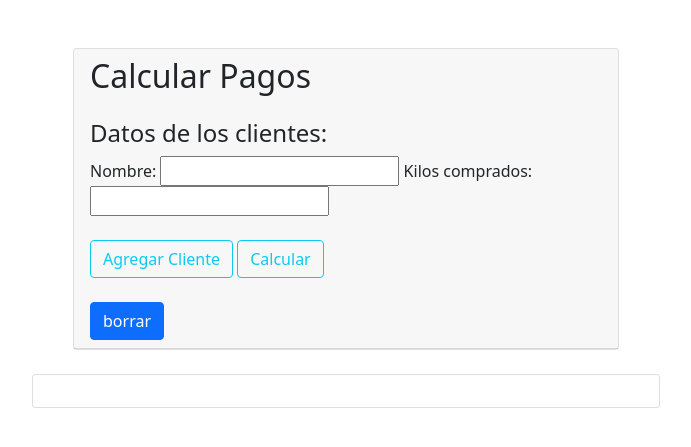
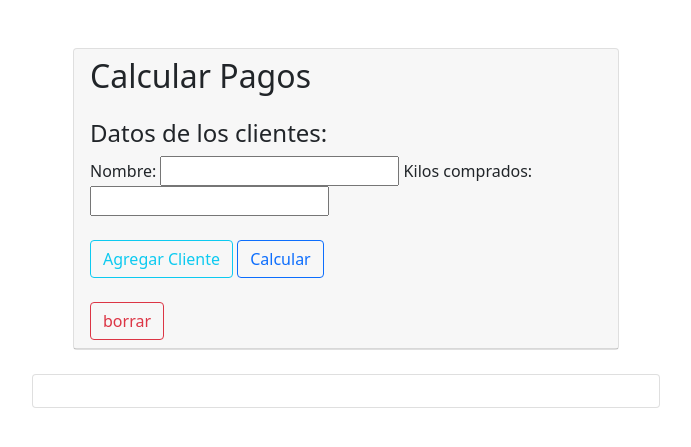
Before and after one commit to NiniAlejandraRiosArdilaADSO/logicaLab, a PHP site: page /index2.php in a window 1280 px wide. Shown: the top 447 px of the page, without its empty margins (294-985 px from the left). Run offline with PHP 8.4, Linux system fonts and the light colour scheme.

Commit message:
incompleto

```diff
--- a/ejercicio2/index2.php
+++ b/ejercicio2/index2.php
@@ -30,11 +30,11 @@
                     </div>
                     <br>
                     <button type="button" class="btn btn-outline-info" onclick="agregarCliente()" >Agregar Cliente</button>
-                    <button type="submit" class="btn btn-outline-info" name="submit">Calcular</button>
+                    <button type="submit" class="btn btn-outline-primary" name="submit">Calcular</button>
                 </form>
                 <br>
                 <form action="eliminar.php">
-                        <button type="submit" class="btn btn-primary" name="sessionDestroy" value="Cerrar sesion" >borrar</button>
+                        <button type="submit" class="btn btn-outline-danger" name="sessionDestroy" value="Cerrar sesion" >borrar</button>
                 </form>
 
 
```
